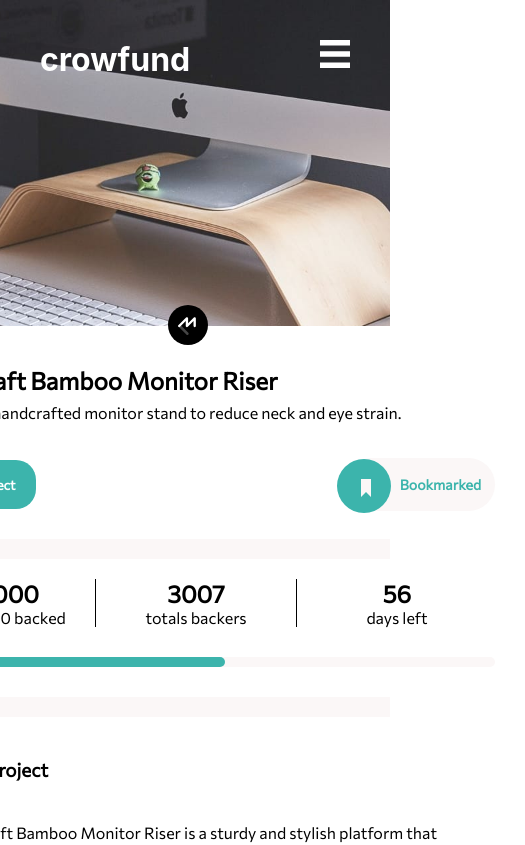
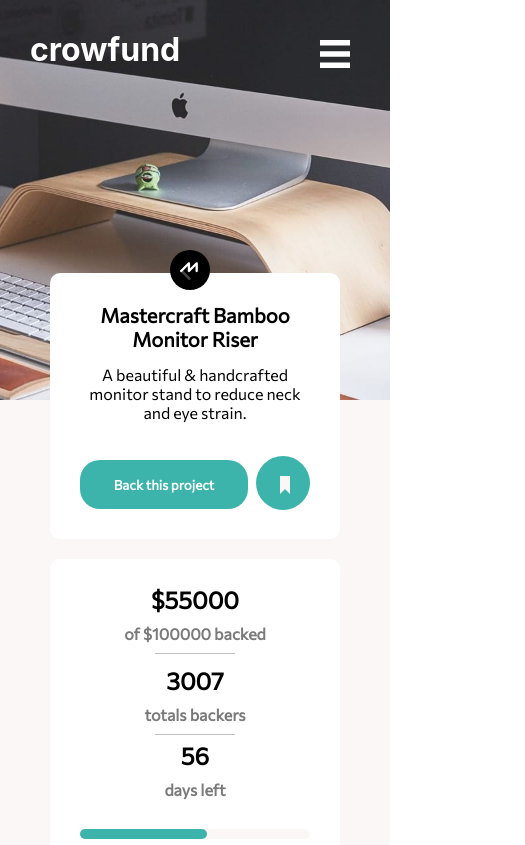
Before and after one commit to David-Chazoule/Crowdfunding-product, a React (Create React App) app in the folder crowdfunding/: page / in a window 390 px wide. Shown: the top 845 px of the page, 525 px wide, since content can reach past the window. Built offline with nearby package versions, Linux system fonts and the light colour scheme.

Commit message:
responsivity main , counter ans project

```diff
--- a/crowdfunding/src/App.css
+++ b/crowdfunding/src/App.css
@@ -1,3 +1,4 @@
 .App{
   position: relative;
+
 }
--- a/crowdfunding/src/components/counterComponent/CounterComponent.tsx
+++ b/crowdfunding/src/components/counterComponent/CounterComponent.tsx
@@ -27,10 +27,12 @@ function CounterComponent() {
         <div className="collect">
           <h2>${totalAmount}</h2>
           <p>of ${goal} backed</p>
+          <span className="line"></span>
         </div>
         <div className="backers-box">
           <h2>{totalBackers}</h2>
           <p>totals backers</p>
+          <span className="line"></span>
         </div>
         <div className="daysleft">
           <h2>56</h2>
--- a/crowdfunding/src/components/counterComponent/_counterComponent.scss
+++ b/crowdfunding/src/components/counterComponent/_counterComponent.scss
@@ -10,10 +10,30 @@
   align-items: flex-start;
   justify-content: center;
 
+  @media screen and (max-width: 700px) {
+    width: 400px;
+    align-items: center;
+  }
+
+  @media screen and (max-width: 500px) {
+    width: 300px;
+  }
+
+  @media screen and (max-width: 500px) {
+    width: 230px;
+  }
+
   .goal-collect-box {
     display: flex;
     align-items: center;
     justify-content: space-between;
+
+    @media screen and (max-width: 700px) {
+      width: 200px;
+      flex-direction: column;
+      align-items: center;
+      justify-content: center;
+    }
 
     .collect,
     .backers-box,
@@ -24,18 +44,42 @@
       justify-content: center;
       width: 200px;
 
+      @media screen and (max-width: 700px) {
+        width: 100%;
+      }
+
       h2 {
-        margin: 0;
+        margin: 0 0 10px 0;
       }
 
       p {
         margin: 0;
+        color: $DarkGray;
+        font-weight: 600;
+      }
+
+      .line {
+        display: none;
+        height: 5px;
+        width: 80px;
+        border-bottom: 1px solid rgba(0, 0, 0, 0.249);
+        margin-top: 5px;
+        color: $DarkGray;
+
+        @media screen and (max-width: 700px) {
+          display: flex;
+        }
       }
     }
 
     .collect,
     .backers-box {
       border-right: 1px solid black;
+
+      @media screen and (max-width: 700px) {
+        border-right: none;
+        padding: 6px 0;
+      }
     }
   }
 
--- a/crowdfunding/src/components/header/_header.scss
+++ b/crowdfunding/src/components/header/_header.scss
@@ -22,6 +22,10 @@
     color: white;
     padding: 10px;
     align-items: center;
+
+    @media screen and (max-width: 500px) {
+      margin: 20px;
+    }
 
     h1 {
       margin: 0;
--- a/crowdfunding/src/components/main/_main.scss
+++ b/crowdfunding/src/components/main/_main.scss
@@ -3,21 +3,37 @@
   flex-direction: column;
  position: relative;
   width: 100%;
-  height: fit-content;
+
   align-items: center;
   justify-content: center;
   background-color: rgb(251, 247, 247) ;
  height: 146vh;
  font-family: $Commissioner;
+
+ @media screen and (max-width: 700px) {
+ height: 180vh;
+
+}
+
+@media screen and (max-width: 500px) {
+  height: 250vh;
+
+ }
+
   .container-component{
   display: flex;
   flex-direction: column;
   align-items: center;
   justify-content: center;
-
-  width: 600px;
+ width: 600px;
   position: absolute;
   top: -6%;
+
+  @media screen and (max-width: 700px) {
+    width: 80%;
+   height: fit-content;
+
+  }
 }
 
 }
--- a/crowdfunding/src/components/nav/_nav.scss
+++ b/crowdfunding/src/components/nav/_nav.scss
@@ -1,7 +1,6 @@
 .navbar {
   display: flex;
   justify-content: flex-end;
-
   color: white;
   width: 100%;
 
@@ -64,6 +63,7 @@
 
     h2 {
       margin: 0;
+      font-size: 20px;
 
       @media screen and (max-width: 800px) {
         padding: 30px;
--- a/crowdfunding/src/components/projectComponent/_projectComponent.scss
+++ b/crowdfunding/src/components/projectComponent/_projectComponent.scss
@@ -7,6 +7,20 @@
   padding: 20px 30px 10px 30px;
   border-radius: 10px;
   margin-top: 20px;
+
+  @media screen and (max-width: 700px) {
+    width: 400px;
+
+
+  }
+
+  @media screen and (max-width: 500px) {
+    width: 300px;
+  }
+
+  @media screen and (max-width: 500px) {
+    width: 230px;
+  }
 
   .project-description {
     display: flex;
@@ -39,6 +53,12 @@
         align-items: flex-start;
         justify-content: space-between;
         width: 100%;
+
+        @media screen and (max-width: 500px) {
+         flex-direction: column;
+        }
+
+
         h3 {
           margin: 0;
         }
@@ -63,9 +83,20 @@
         align-items: center;
         justify-content: space-between;
 
+        @media screen and (max-width: 500px) {
+          flex-direction: column;
+
+          align-items: flex-start;
+         }
+
         span {
           display: flex;
           align-items: center;
+          @media screen and (max-width: 500px) {
+            margin-left: 6px;
+            margin-bottom: 10px;
+
+           }
 
           h1 {
             margin: 0;
@@ -108,6 +139,12 @@
         align-items: flex-start;
         justify-content: space-between;
         width: 100%;
+
+        @media screen and (max-width: 500px) {
+          flex-direction: column;
+        }
+
+
         h3 {
           margin: 0;
           color: rgba(0, 0, 0, 0.249);
@@ -137,9 +174,22 @@
         align-items: center;
         justify-content: space-between;
 
+        @media screen and (max-width: 500px) {
+         flex-direction: column;
+        align-items: flex-start;
+        }
+
+
+
         span {
           display: flex;
           align-items: center;
+
+          @media screen and (max-width: 500px) {
+            margin-left: 6px;
+            margin-bottom: 10px;
+
+           }
 
           h1 {
             margin: 0;
--- a/crowdfunding/src/components/titleComponent/TitleComponent.tsx
+++ b/crowdfunding/src/components/titleComponent/TitleComponent.tsx
@@ -23,7 +23,7 @@ function TitleComponent({ handleModal }: Titleprops) {
       <div className="footer-title-box">
         <button onClick={handleModal}>Back this project</button>{" "}
         <div className="bookmaked" onClick={handleBookmarked}>
-          <div>
+          <div className="logo-bookmaked-box">
             <Bookmark selectBookmarked={selectBookmarked} />
           </div>
 
--- a/crowdfunding/src/components/titleComponent/_titleComponent.scss
+++ b/crowdfunding/src/components/titleComponent/_titleComponent.scss
@@ -8,19 +8,59 @@
   padding: 20px 30px 30px 30px;
   border-radius: 10px;
 
+  @media screen and (max-width: 700px) {
+    width: 400px;
+    align-items: center;
+    justify-content: center;
+  }
+
+  @media screen and (max-width: 500px) {
+    width: 300px;
+  }
+
+  @media screen and (max-width: 500px) {
+    width: 230px;
+  }
+
   .logoMaster {
     width: 40px;
     position: absolute;
     right: 48%;
     top: -10%;
+
+    @media screen and (max-width: 700px) {
+      right: 47%;
+      top: -9%;
+    }
+
+    @media screen and (max-width: 500px) {
+      right: 45%;
+      top: -9%;
+    }
   }
 
   h2 {
     margin: 20px 0 4px 0;
+
+    @media screen and (max-width: 700px) {
+      text-align: center;
+    }
+
+    @media screen and (max-width: 500px) {
+      font-size: 20px;
+      margin: 10px 0;
+    }
   }
 
   p {
     margin: 4px 0;
+    @media screen and (max-width: 700px) {
+      text-align: center;
+    }
+
+    @media screen and (max-width: 500px) {
+      font-size: 16px;
+    }
   }
 
   .footer-title-box {
@@ -29,6 +69,11 @@
     align-items: center;
     justify-content: space-between;
     margin-top: 4vh;
+
+    @media screen and (max-width: 700px) {
+      align-items: center;
+      justify-content: center;
+    }
 
     button {
       padding: 16px 20px;
@@ -39,6 +84,14 @@
       background-color: $ModerateCyan;
       cursor: pointer;
       font-family: $Commissioner;
+
+      @media screen and (max-width: 700px) {
+        width: 200px;
+      }
+
+      @media screen and (max-width: 500px) {
+        width: 100%;
+      }
 
       &:hover {
         background-color: $DarkCyan;
@@ -53,10 +106,38 @@
       position: relative;
       cursor: pointer;
 
-      div {
+      @media screen and (max-width: 700px) {
+        width: 100%;
+      }
+
+      @media screen and (max-width: 500px) {
+        width: 40%;
+      }
+
+      .logo-bookmaked-box {
         position: absolute;
         top: -21%;
         left: -5%;
+
+        @media screen and (max-width: 700px) {
+          display: flex;
+          align-items: flex-end;
+          justify-content: flex-end;
+          position: relative;
+          top: 0;
+          left: 0;
+          width: 80%;
+        }
+
+        @media screen and (max-width: 500px) {
+          display: flex;
+          align-items: flex-end;
+          justify-content: flex-end;
+          position: relative;
+          top: 0;
+          left: 0;
+          width: 100%;
+        }
 
         .cirle {
           fill: $ModerateCyan;
@@ -85,11 +166,18 @@
         font-size: 14px;
         color: $DarkGray;
         font-weight: 700;
+
+        @media screen and (max-width: 700px) {
+          display: none;
+        }
       }
 
       .bookmark-selected {
         color: $ModerateCyan;
         fill: rgb(180, 177, 177);
+        @media screen and (max-width: 700px) {
+          display: none;
+        }
       }
     }
   }
```
